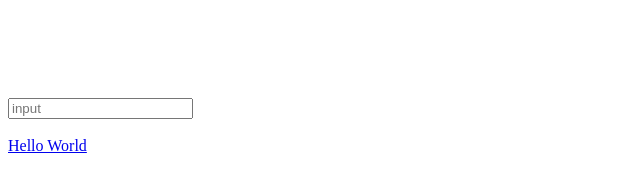
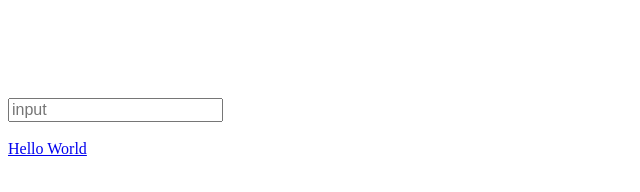
Before and after one commit to liamdebeasi/blank-capacitor-repro, a website: page www/index.html in a window 1280 px wide. Shown: the full height of the page, 0-640 px from the left. Drawn offline with Linux system fonts and the light colour scheme.

Commit message:
add steps to repro

```diff
--- a/www/index.html
+++ b/www/index.html
@@ -7,6 +7,12 @@
     <base href="/" />
 
     <meta name="viewport" content="viewport-fit=cover, width=device-width, initial-scale=1.0, minimum-scale=1.0, maximum-scale=5.0, user-scalable=yes" />
+
+    <style>
+      input {
+        font-size: 16px;
+      }
+    </style>
   </head>
 
   <body>
```
Also changed, not shown: README.md.
